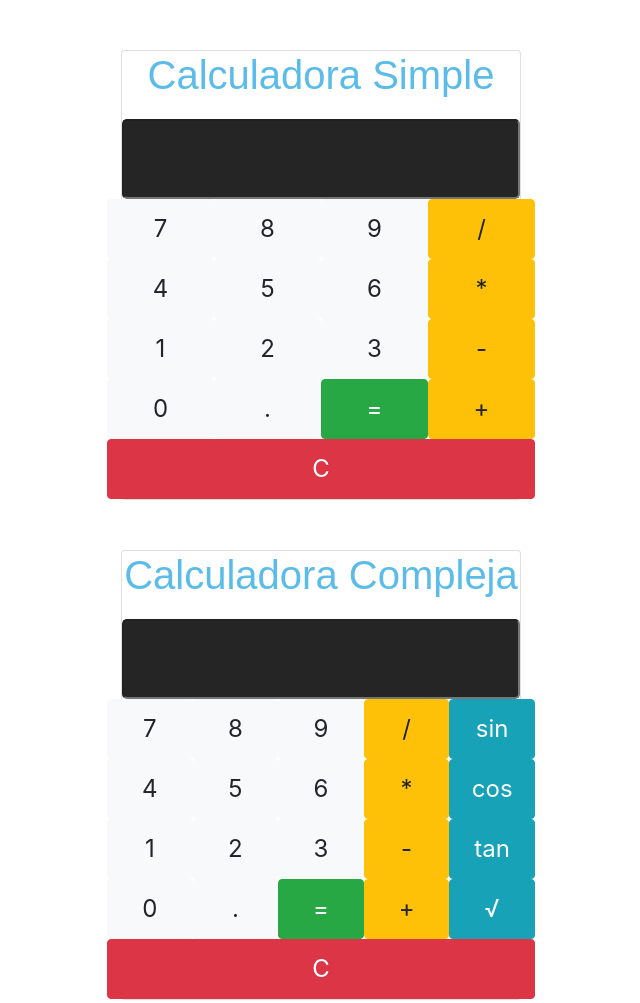
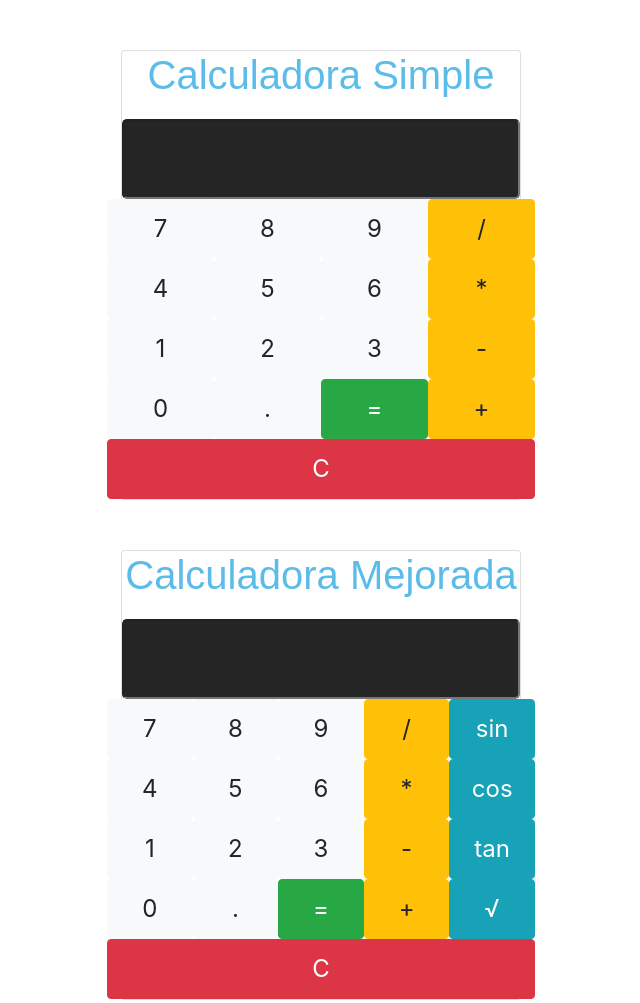
Before and after one commit to rebecaCandia/calculadora, a plain HTML site: page index.html in a window 1280 px wide. Shown: the whole page, without its empty margins (319-959 px from the left). Drawn offline with nearby package versions, Linux system fonts and the light colour scheme.

Commit message:
se modifico  h1

```diff
--- a/index.html
+++ b/index.html
@@ -45,7 +45,7 @@
     </div>
 
     <div class="calculator card mt-4">
-        <h1 class="calculator-title">Calculadora Compleja</h1>
+        <h1 class="calculator-title">Calculadora Mejorada</h1>
         <input type="text" class="calculator-screen" value="" readonly />
 
         <div class="calculator-keys">
```
